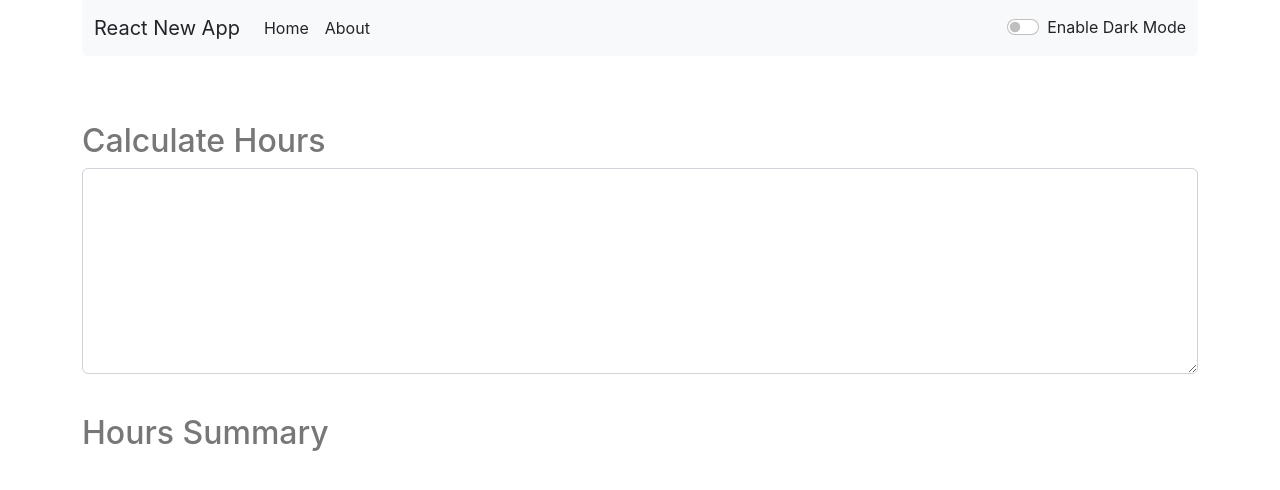
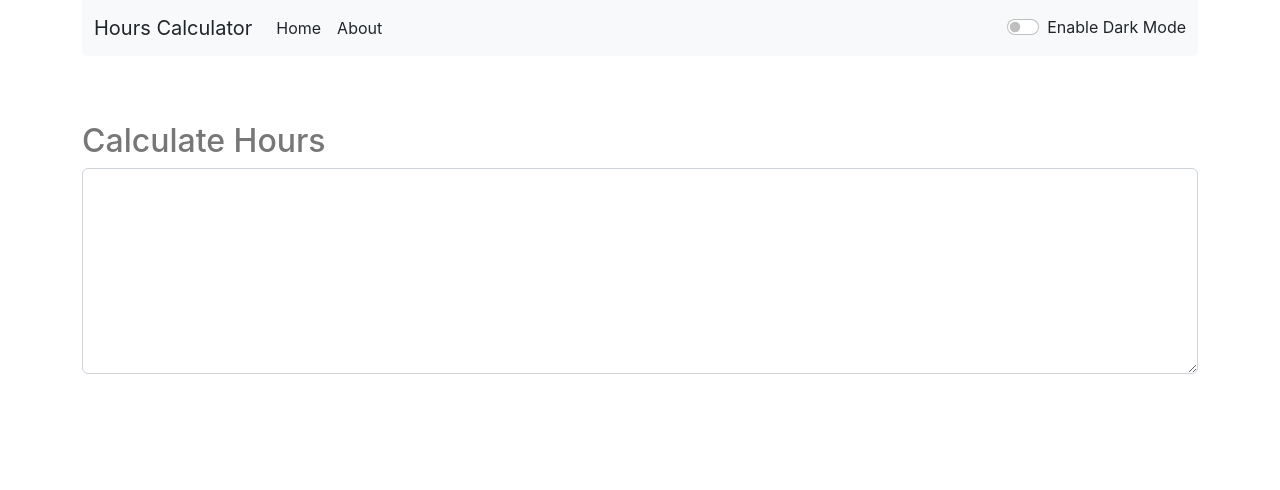
Before and after one commit to neotylor/cis-hours-calculator, a React (Create React App) app: page / in a window 1280 px wide. Shown: the top 490 px of the page. Built offline with nearby package versions, Linux system fonts and the light colour scheme.

Commit message:
optimize code

```diff
--- a/src/App.css
+++ /dev/null
@@ -1,38 +0,0 @@
-.App {
-  text-align: center;
-}
-
-.App-logo {
-  height: 40vmin;
-  pointer-events: none;
-}
-
-@media (prefers-reduced-motion: no-preference) {
-  .App-logo {
-    animation: App-logo-spin infinite 20s linear;
-  }
-}
-
-.App-header {
-  background-color: #282c34;
-  min-height: 100vh;
-  display: flex;
-  flex-direction: column;
-  align-items: center;
-  justify-content: center;
-  font-size: calc(10px + 2vmin);
-  color: white;
-}
-
-.App-link {
-  color: #61dafb;
-}
-
-@keyframes App-logo-spin {
-  from {
-    transform: rotate(0deg);
-  }
-  to {
-    transform: rotate(360deg);
-  }
-}
--- a/src/App.js
+++ b/src/App.js
@@ -1,4 +1,3 @@
-import './App.css';
 import Navbar from './components/Navbar';
 import TestForm from './components/TestForm';
 // import About from './components/About';
@@ -9,38 +8,38 @@ import Alert from './components/Alert';
 //   Routes,
 //   Route,
 // } from "react-router-dom";
+import './service/utility';
+
 function App() {
-  const [mode,setMode] = useState('light');
-  const [alert,setAlert] = useState(null);
-  const showAlert=(message,type,color)=>{
+  const [mode, setMode] = useState('light');
+  const [alert, setAlert] = useState(null);
+  const showAlert = (message, type, color) => {
     setAlert({
       msg: message,
       type: type,
       color: color
     })
-    setTimeout(()=>{
+    setTimeout(() => {
       setAlert(null)
-    },3000)
+    }, 3000)
   }
-  const toggleMode = ()=>{
-    if(mode === 'light'){
+  const toggleMode = () => {
+    if (mode === 'light') {
       setMode('dark');
       document.body.style.backgroundColor = 'black';
-      showAlert("Dark Mode is Enabled","success","warning");
-    }else{
+      showAlert("Dark Mode is Enabled", "success", "warning");
+    } else {
       setMode('light');
       document.body.style.backgroundColor = 'white';
-      showAlert("Dark Mode is Disabled","success","success");
+      showAlert("Dark Mode is Disabled", "success", "success");
     }
   }
   return (
-    <>
-      <div className='container'>
-        <Navbar title="React New App" mode={mode} toggleMode={toggleMode} />
-        <Alert alertMsg={alert} />
-        <TestForm showAlert={showAlert} paddingVal="my-3" mode={mode} title="Enter The text to Analyze below" title2="Calculate Hours" />
-      </div>
-    </>
+    <div className='container'>
+      <Navbar title="Hours Calculator" mode={mode} toggleMode={toggleMode} />
+      <Alert alertMsg={alert} />
+      <TestForm showAlert={showAlert} paddingVal="my-3" mode={mode} title="Enter The text to Analyze below" title2="Calculate Hours" />
+    </div>
   );
 }
 
--- a/src/components/TestForm.jsx
+++ b/src/components/TestForm.jsx
@@ -1,117 +1,52 @@
-import React from 'react'
+import React, { useEffect } from 'react'
 import { useState } from 'react'
 
 export default function TestForm(props) {
-    // const handleUpClick = ()=>{
-    //     let newText = text.toUpperCase();
-    //     setText(newText)
-    //     props.showAlert("Converted to Uppercase","success","warning");
-    // }
-    // const handleOnChange = (event)=>{
-    //     setText(event.target.value);
-    // }
-    // const handleLowClick = () => {
-    //     let lowertxt = text.toLowerCase();
-    //     setText(lowertxt);
-    //     props.showAlert("Converted to Lower","success","warning");
-    // }
-    // const handleClear = ()=>{
-    //     let textbox = '';
-    //     setText(textbox);
-    //     props.showAlert("Cleared the text","success","warning");
-    // }
-    // const handleRemoveSpace=()=>{
-    //    let removeTxt = text.replace(/\s+/g, ' ').trim();
-    //    setText(removeTxt);
-    //    props.showAlert("Trimmed the text","success","warning");
-    // }
-    // const handleCopyTxt=()=>{
-    //     let copyText = document.getElementById("mybox");
-    //     // copyText.select();
-    //     navigator.clipboard.writeText(copyText.value);
-    //     props.showAlert("Copied the text","success","warning");
-    // }
-    // const [text,setText] = useState('');
+  const [text, setText] = useState('');
+  const [result, setResult] = useState({ calculateHours: 0, getWorkingHours: { hours: 0, minutes: 0 } });
 
-    const [text1,setText1] = useState('');
-    const [text2,setText2] = useState('');
-    const [image,setImage] = useState('');
-    const handleOnChange1 = (event)=>{
-        setText1(event.target.value);
-        let val = event.target.value;
-        let str = val.replace(/\s*,\s*/g, ",");
-        str = str.replace(/\s+/g,'');
-        str = str.split('min').join('min ');
-        const myArray = str.split(" ");
-        var hours = 0;
-        var minutes = 0;
-        var remminutes = 0;
-        myArray.map((cell, i) => {
-            if (cell !== '0min') {
-                if(cell !== ''){
-                    remminutes += 8;
-                    var arr = cell.split(",");
-                    var split = arr[0].replace('hrs','');
-                    hours += parseInt(split);
-                    console.log(`split: ${split}`);
-                    var split1 = arr[1].replace('min','');
-                    minutes += parseInt(split1);
-                    console.log(`split1: ${split1}`);
-                }
-            }
-        });
-        var minHours = Math.floor(minutes / 60);
-        var minminutes = minutes % 60;
-        var newHours = minHours + hours;
-        var remHours = newHours - remminutes;
-        if (remHours < 0) {
-            console.log('condition');
-            let negremHours = Math.abs(remHours);
-            // negremHours = negremHours.toFixed(2);
-            negremHours = negremHours+'.60';
-            let negreMinutes = 1+'.'+minminutes;
-            let remHoursneg = negremHours - negreMinutes;
-            remHoursneg = remHoursneg.toFixed(2);
-            remHoursneg = remHoursneg.toString();
-            let arr1 = remHoursneg.split(".");
-            document.body.style.backgroundColor = '#650808';
-            setText2(`Lagging Behind => ${arr1[0]} Hours : ${arr1[1]} minutes`);
-            setImage('./fail.gif');
-        }else{
-            document.body.style.backgroundColor = '#063806';
-            setText2(`Ahead By => ${remHours} Hours : ${minminutes} minutes`);
-            setImage('./pass.gif');
-        }
+  useEffect(() => {
+    const data = text.extractTimes()
+    const calculateHours = data
+      .reduce((acc, item) => acc + getTime(item), 0)
+      .calculateHours(data.length);
+
+    const getWorkingHours = calculateHours.getWorkingHours();
+    if (calculateHours !== 0) {
+      document.body.style.backgroundColor = calculateHours < 0 ? '#650808' : '#063806';
+      setResult({
+        calculateHours,
+        getWorkingHours
+      });
+    } else {
+      setResult({ calculateHours: 0, getWorkingHours: { hours: 0, minutes: 0 } });
+      document.body.style.backgroundColor = '#ffffff';
     }
-    return (
-        <>
-            {/* <div className='firstBox'>
-                <div className={props.paddingVal}>
-                    <h1 style={{color:props.mode === 'light'?'#777777':'#ffcd39'}}>{props.title}</h1>
-                    <div className="mb-3">
-                        <textarea className="form-control" style={{backgroundColor:props.mode === 'light'?'white':'#212529',color:props.mode === 'light'?'black':'white'}} onChange={handleOnChange} value={text} id="mybox" rows="8"></textarea>
-                    </div>
-                    <button disabled={text.length === 0} className="btn btn-primary me-2 my-1" onClick={handleUpClick}>Text to Upper case</button>
-                    <button disabled={text.length === 0} className="btn btn-success me-2 my-1" onClick={handleLowClick}>Text to Lower case</button>
-                    <button disabled={text.length === 0} className="btn btn-warning me-2 my-1" onClick={handleRemoveSpace}>Remove Extra Space</button>
-                    <button disabled={text.length === 0} className="btn btn-info me-2 my-1" onClick={handleCopyTxt}>Copy Text</button>
-                    <button disabled={text.length === 0} className="btn btn-danger me-2 my-1" onClick={handleClear}>Clear</button>
-                </div>
-                <h2 style={{color:props.mode === 'light'?'#777777':'#ffcd39'}}>Your Text Summary</h2>
-                <p style={{color:props.mode === 'light'?'black':'white'}}>{text.split(/\s/).filter((element)=>{ return element.length !== 0 }).length} Words and {text.length} Characters</p>
-                <p style={{color:props.mode === 'light'?'black':'white'}}>{0.008 *text.split(" ").filter((element)=>{ return element.length !== 0 }).length} Minutes to Read</p>
-                <h2 style={{color:props.mode === 'light'?'#777777':'#ffcd39'}}>Preview</h2>
-                <p style={{color:props.mode === 'light'?'black':'white'}}>{text.length>0?text:"Nothing To Preview"}</p>
-            </div> */}
-            <div className='secondBox'>
-                <h2 style={{color:props.mode === 'light'?'#777777':'#ffcd39'}}>{props.title2}</h2>
-                 <div className="mb-3">
-                    <textarea className="form-control" style={{backgroundColor:props.mode === 'light'?'white':'#212529',color:props.mode === 'light'?'black':'white'}} onChange={handleOnChange1} value={text1} id="mybox1" rows="8"></textarea>
-                </div>
-                <img src={image} />
-                <h2 style={{color:props.mode === 'light'?'#777777':'#ffcd39'}}>Hours Summary</h2>
-                <p style={{color:props.mode === 'light'?'white':'white'}}>{text2}</p>
-            </div>
-        </>
-    )
+  }, [text])
+
+
+  return (
+    <div className='secondBox'>
+      <h2 style={{ color: props.mode === 'light' ? '#777777' : '#ffcd39' }}>{props.title2}</h2>
+      <div className="mb-3">
+        <textarea className="form-control" style={{ backgroundColor: props.mode === 'light' ? 'white' : '#212529', color: props.mode === 'light' ? 'black' : 'white' }} onChange={e => setText(e.target.value)} value={text} id="mybox1" rows="8"></textarea>
+      </div>
+      { console.log(result?.calculateHours, "asdasdasd") }
+      { result?.calculateHours !== 0 && <>
+        <img src={ result?.calculateHours < 0 ? './fail.gif': './pass.gif'} alt='Result'/>
+        <h2 style={{ color: props.mode === 'light' ? '#777777' : '#ffcd39' }}>Hours Summary</h2>
+        <p style={{ color: props.mode === 'light' ? 'white' : 'white' }}>{`${result?.calculateHours < 0 ? 'Lagging Behind' : 'Ahead By'} => ${result?.getWorkingHours?.hours} Hours : ${result?.getWorkingHours?.minutes} minutes`}</p>
+      </>
+      }
+    </div>
+  )
 }
+
+export function getTime(str) {
+  const split = str.replace('hrs', '').replace('min', '').split(',');
+  return split.length === 2 ?
+    (parseInt(split?.[0]?.trim()) * 60) + parseInt(split[1]?.trim()) :
+    split.length === 1 ?
+      parseInt(split?.[0]?.trim()) :
+      0
+}
--- /dev/null
+++ b/src/service/utility.js
@@ -0,0 +1,18 @@
+Number.prototype.getWorkingHours = function () {
+  const int = parseInt(this)
+  const hours = Math.floor(int / 60);
+  const minutes = Math.floor(hours % 60);
+  return { hours, minutes }
+}
+Number.prototype.calculateHours = function (totalDays) {
+  const actualWorkingMinutes = totalDays * 8 * 60;
+  const workingMinutes = parseInt(this)
+  return workingMinutes - actualWorkingMinutes
+}
+String.prototype.extractTimes = function () {
+  const regex = /(\d+ hrs, \d+ min)/g;
+  const matches = this.match(regex);
+  return matches || [];
+}
+
+export default {}
```
Also changed, not shown: src/App__.js (deleted, +0 -25 lines).
